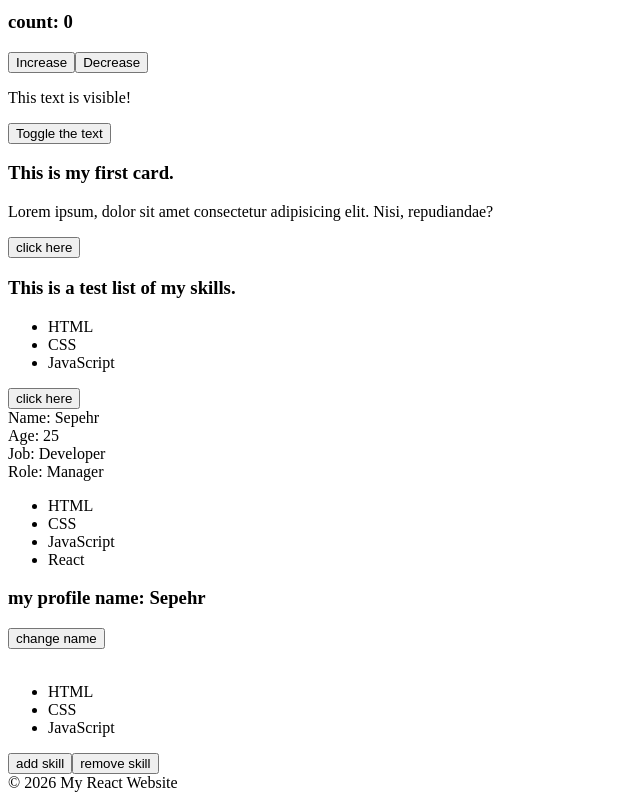
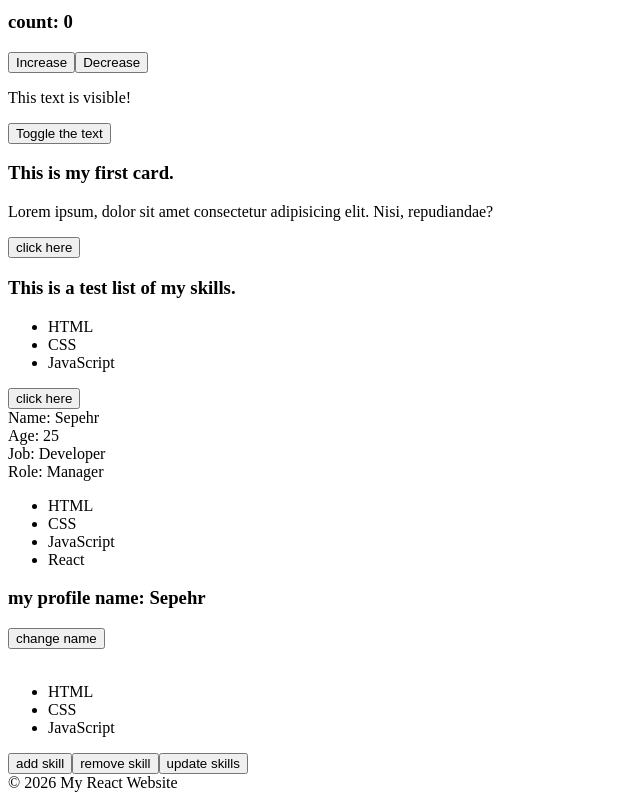
Before and after one commit to Sepehr-Nikiyan/react-bootcamp, a React (Vite) app: page / in a window 1280 px wide. Shown: the part 833-1633 px from the top of the page, without its empty margins (0-640 px from the left). Built offline with nearby package versions, Linux system fonts and the light colour scheme.

Commit message:
practice updating array state with map

```diff
--- a/src/App.jsx
+++ b/src/App.jsx
@@ -44,10 +44,19 @@ function App() {
     });
   }
   function addSkill() {
-    setMySkills([...mySkills,"React"]);
+    setMySkills([...mySkills, "React"]);
   }
   function removeSkill() {
     setMySkills(mySkills.filter((skill) => skill.toLowerCase() !== "css"));
+  }
+  function updateSkill() {
+    setMySkills(mySkills.map((skill) => {
+      if (skill === "JavaScript") {
+        return "TypeScript"
+      }else{
+        return skill
+      }
+    }));
   }
 
   const name = "Sepehr";
@@ -82,7 +91,7 @@ function App() {
     age: 25,
     job: "Developer",
   });
-  const [mySkills,setMySkills] = useState(["HTML","CSS","JavaScript"])
+  const [mySkills, setMySkills] = useState(["HTML", "CSS", "JavaScript"])
 
   return (
     <div>
@@ -150,10 +159,11 @@ function App() {
       <div>
         <ul>{mySkills.map(
           (skill) => <li key={skill}>{skill}</li>
-          )}
+        )}
         </ul>
         <button onClick={addSkill}>add skill</button>
         <button onClick={removeSkill}>remove skill</button>
+        <button onClick={updateSkill}>update skills</button>
       </div>
 
       <Footer />
```
